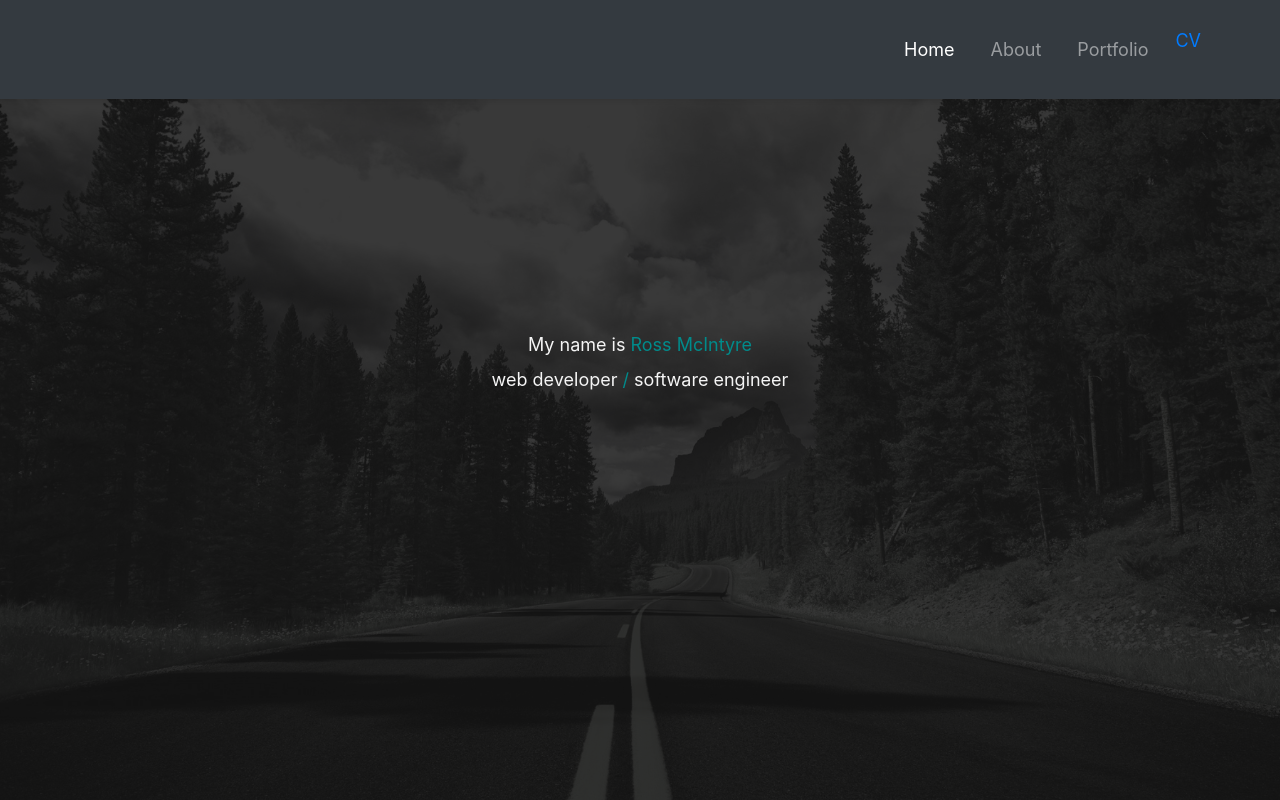
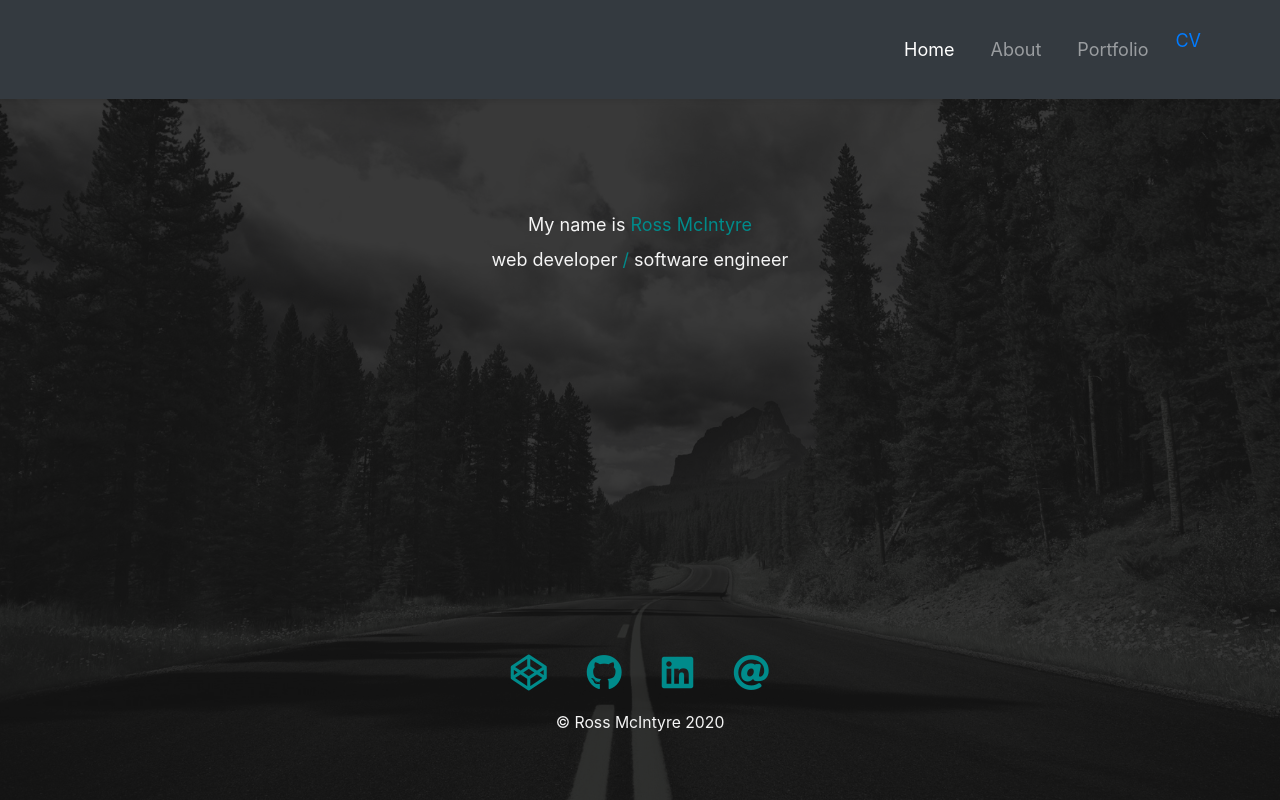
Before and after one commit to Ross-mc/react-portfolio, a React (Create React App) app: page / in a window 1280 px wide. Shown: the top 800 px of the page. Built offline with nearby package versions, Linux system fonts and the light colour scheme.

Commit message:
layout fixes on sticky footer and main body

```diff
--- a/src/index.css
+++ b/src/index.css
@@ -132,7 +132,6 @@ body{
 .my-container {
   position: absolute;
   z-index: 100;
-  min-height: 94vh;
   width: 100%;
   margin-top: 4vh;
   left: 50%;
@@ -147,8 +146,7 @@ body{
   color: whitesmoke;
   padding-bottom: 100px;
   margin-bottom: 1vh;
-
-
+  min-height: 65vh;
 
 }
 
@@ -160,9 +158,8 @@ body{
 
 
 .bio{
-  min-height: 88vh;
   width: 90%;
-  margin: 0 auto;
+  margin: 40px auto;
   text-align: center;
 }
 
@@ -327,11 +324,6 @@ textarea{
       display: flex;
   }
 
-  .bio > .responsive-text{
-      position: relative;
-      top: 15vh;
-
-  }
 }
 
 
--- a/src/pages/About.js
+++ b/src/pages/About.js
@@ -10,7 +10,7 @@ const About = () => {
   return (
     <section className="content">
       <Bio bioElements={aboutBio}/>
-      <div className="lang-container" style={{textAlign: "center"}}>
+      <div className="lang-container" style={{textAlign: "center", marginTop: "25px"}}>
         {skills.map(skill => <FontAwesomeIcon icon={skill} style={{fontSize: 44, marginLeft: 8}} />)}
       </div>
     </section>
```
